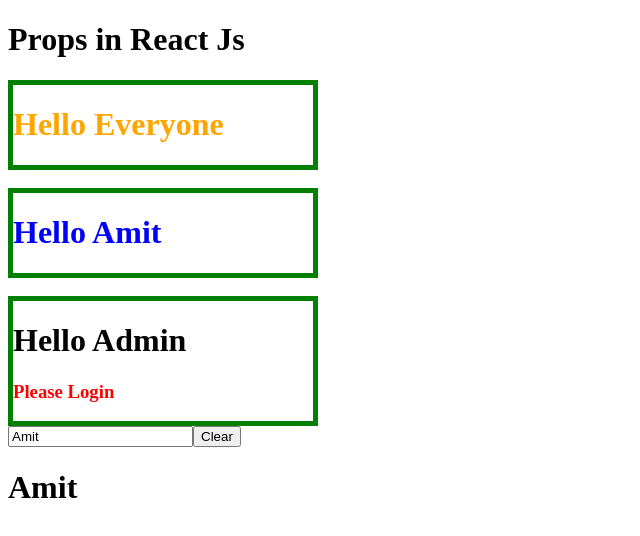
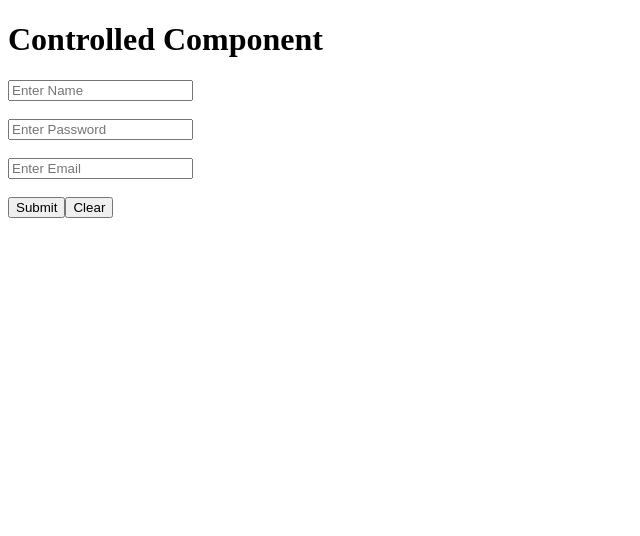
Before and after one commit to amitbhosale1137/react-demo, a React (Vite) app: page / in a window 1280 px wide. Shown: the top 536 px of the page, without its empty margins (0-640 px from the left). Built offline with nearby package versions, Linux system fonts and the light colour scheme.

Commit message:
Controlled Component - input textbox

```diff
--- a/src/App.jsx
+++ b/src/App.jsx
@@ -1,29 +1,9 @@
-import { useState } from "react";
-import Wrapper from "./Wrapper";
+import ControlledComponent from "./ControlledComponent";
 
 function App(){
-  const[val,setVal]=useState("Amit")
   return(
     <>
-      <h1>Props in React Js</h1>
-      <Wrapper color='orange'>
-        <h1>Hello Everyone</h1>
-      </Wrapper>
-      <br />
-
-      <Wrapper color='blue'>
-        <h1>Hello Amit</h1>
-      </Wrapper>
-      <br />
-
-      <Wrapper>
-        <h1>Hello Admin</h1>
-        <h3 style={{color:'red'}}>Please Login</h3>
-      </Wrapper>
-
-      <input type="text" value={val} onChange={(event)=>setVal(event.target.value)} placeholder="Enter Name" />
-      <button onClick={()=>setVal('')}>Clear</button>
-      <h1>{val}</h1>
+    <ControlledComponent/>
     </>
   )
 }
--- /dev/null
+++ b/src/ControlledComponent.jsx
@@ -0,0 +1,41 @@
+import { useState } from "react"
+
+function ControlledComponent(){
+    const [name, setName] =useState('')
+    const [password, setPassword] =useState('')
+    const [email, setEmail] =useState('')
+    return(
+        <>
+            <h1>Controlled Component</h1>
+                <input type="text" value={name} onChange={(event)=>setName(event.target.value)} placeholder="Enter Name" />
+                <br/><br/>
+                <input type="password" value={password} onChange={(event)=>setPassword(event.target.value)} placeholder="Enter Password" />
+                <br/><br/>
+                <input type="text" value={email} onChange={(event)=>setEmail(event.target.value)} placeholder="Enter Email" />
+                <br/><br/>
+                <button>Submit</button>
+                <button onClick={()=>{setName('');setPassword('');setEmail('')}}>Clear</button>
+                <h3>{name}</h3>
+                <h3>{password}</h3>
+                <h3>{email}</h3>
+
+                {/* Controlled Component
+                - A controlled component is a form whose input filed value is
+                controlled by React's state
+
+                - Here's how it works:
+                    1 Store input value in State
+                    2 Use Change handler with input field
+                    3 Value attribute attached with State
+
+                - Benefits
+                    1 Single Source of Truth
+                    2 Validation and Manipulation Before Submit
+                    3 Dynamic Updates Values
+
+                */}
+        </>
+    )
+}
+
+export default ControlledComponent
```
